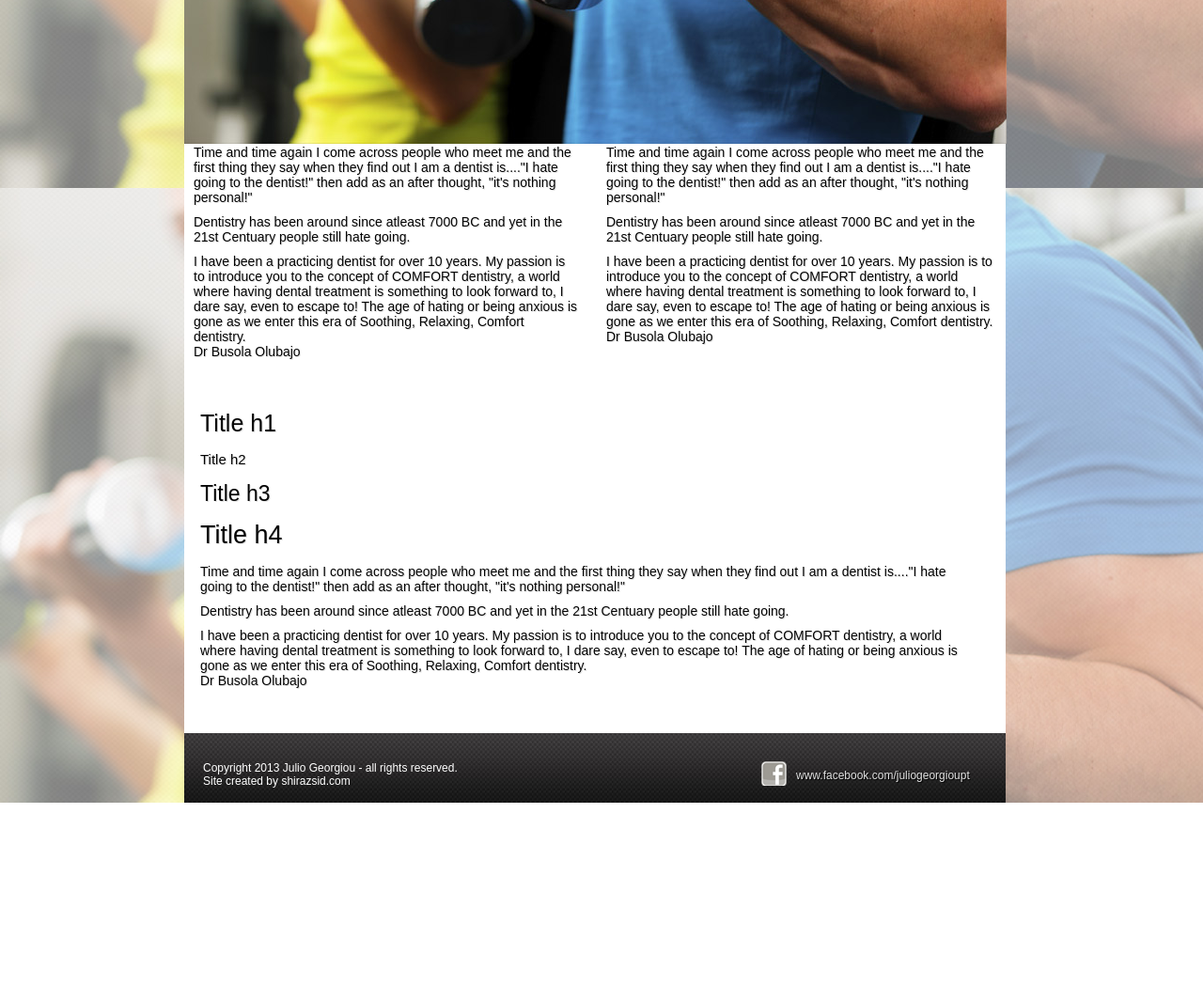
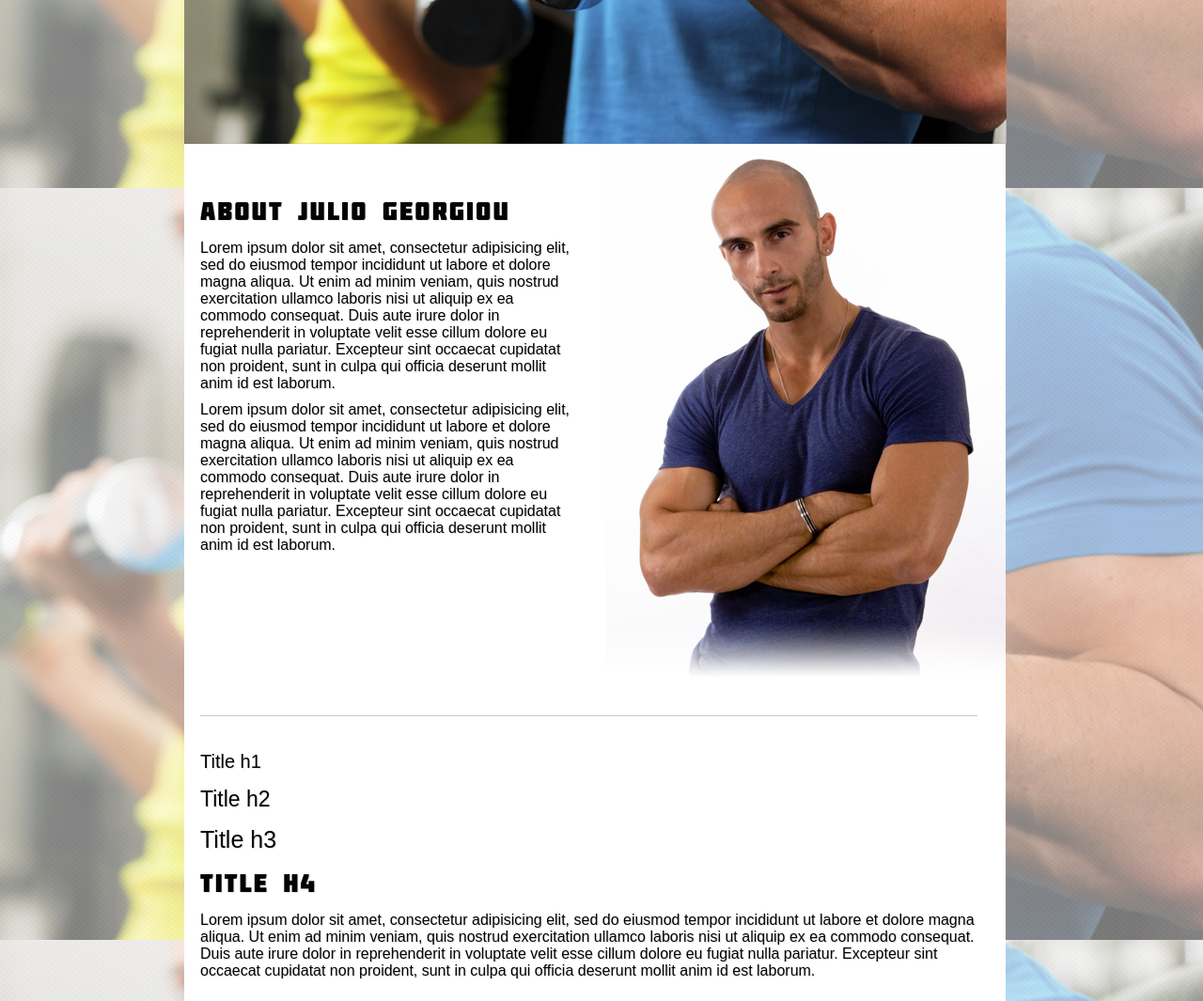
Before and after one commit to shazsid/_build, a plain HTML site: page index.html in a window 1280 px wide. Shown: the part 600-1665 px from the top of the page at 94% size. Before the commit the page ends 1454 px from the top, so only its background shows below. Drawn offline with nearby package versions, Linux system fonts and the light colour scheme; a web font is replaced by a local one.

Commit message:
update divider and image

```diff
--- a/index.html
+++ b/index.html
@@ -3,6 +3,7 @@
 	<head>
 		<title>Julio Georgiou PT</title>
 		<link href="tpl/stylesheets/style.css" type="text/css" rel='stylesheet' />
+		<link href='http://fonts.googleapis.com/css?family=Fjord+One' rel='stylesheet' type='text/css'>
 		<script src="http://code.jquery.com/jquery-1.9.1.min.js"></script>
 	</head>
 	<body>
@@ -29,14 +30,16 @@
 			<div id="content">
 				<div id="content-wrap">
 					<div id="content-left-text" class="main-text-style">
-						<p>Time and time again I come across people who meet me and the first thing they say when they find out I am a dentist is...."I hate going to the dentist!" then add as an after thought, "it's nothing personal!"<br/></p>
-						<p>Dentistry has been around since atleast 7000 BC and yet in the 21st Centuary people still hate going.<br/></p>
-						<p>I have been a practicing dentist for over 10 years. My passion is to introduce you to the concept of COMFORT dentistry, a world where  having dental treatment is  something to look forward to, I dare say, even to escape to! The age of hating or being anxious is gone as we enter this era of Soothing, Relaxing, Comfort dentistry.<br/>Dr Busola Olubajo</p>
+						<br/><br/><br/>
+						<h4>About Julio Georgiou</h4>
+						<p>Lorem ipsum dolor sit amet, consectetur adipisicing elit, sed do eiusmod tempor incididunt ut labore et dolore magna aliqua. Ut enim ad minim veniam, quis nostrud exercitation ullamco laboris nisi ut aliquip ex ea commodo consequat. Duis aute irure dolor in reprehenderit in voluptate velit esse cillum dolore eu fugiat nulla pariatur. Excepteur sint occaecat cupidatat non proident, sunt in culpa qui officia deserunt mollit anim id est laborum.</p>
+						<p>Lorem ipsum dolor sit amet, consectetur adipisicing elit, sed do eiusmod tempor incididunt ut labore et dolore magna aliqua. Ut enim ad minim veniam, quis nostrud exercitation ullamco laboris nisi ut aliquip ex ea commodo consequat. Duis aute irure dolor in reprehenderit in voluptate velit esse cillum dolore eu fugiat nulla pariatur. Excepteur sint occaecat cupidatat non proident, sunt in culpa qui officia deserunt mollit anim id est laborum.</p>
 					</div>
 					<div id="content-right-text" class="main-text-style">
-						<p>Time and time again I come across people who meet me and the first thing they say when they find out I am a dentist is...."I hate going to the dentist!" then add as an after thought, "it's nothing personal!"<br/></p>
-						<p>Dentistry has been around since atleast 7000 BC and yet in the 21st Centuary people still hate going.<br/></p>
-						<p>I have been a practicing dentist for over 10 years. My passion is to introduce you to the concept of COMFORT dentistry, a world where  having dental treatment is  something to look forward to, I dare say, even to escape to! The age of hating or being anxious is gone as we enter this era of Soothing, Relaxing, Comfort dentistry.<br/>Dr Busola Olubajo</p>
+						<img src="tpl/images/julio-profile-pic.jpg" align="right"/>
+					</div>
+					<div id="content-divider" class="main-text-style">
+						<div class="divider-line">&nbsp;</div>
 					</div>
 					<div class="clear"></div>
 					<div id="content-full" class="main-text-style">
@@ -44,9 +47,7 @@
 						<h2>Title h2</h2>
 						<h3>Title h3</h3>
 						<h4>Title h4</h4>
-						<p>Time and time again I come across people who meet me and the first thing they say when they find out I am a dentist is...."I hate going to the dentist!" then add as an after thought, "it's nothing personal!"<br/></p>
-						<p>Dentistry has been around since atleast 7000 BC and yet in the 21st Centuary people still hate going.<br/></p>
-						<p>I have been a practicing dentist for over 10 years. My passion is to introduce you to the concept of COMFORT dentistry, a world where  having dental treatment is  something to look forward to, I dare say, even to escape to! The age of hating or being anxious is gone as we enter this era of Soothing, Relaxing, Comfort dentistry.<br/>Dr Busola Olubajo</p>
+						<p>Lorem ipsum dolor sit amet, consectetur adipisicing elit, sed do eiusmod tempor incididunt ut labore et dolore magna aliqua. Ut enim ad minim veniam, quis nostrud exercitation ullamco laboris nisi ut aliquip ex ea commodo consequat. Duis aute irure dolor in reprehenderit in voluptate velit esse cillum dolore eu fugiat nulla pariatur. Excepteur sint occaecat cupidatat non proident, sunt in culpa qui officia deserunt mollit anim id est laborum.</p>
 					</div>
 				</div>
 			</div>
--- a/tpl/stylesheets/style.css
+++ b/tpl/stylesheets/style.css
@@ -86,7 +86,7 @@ body{
 #header-left p{
 	font-family: 'Fjord One',arial, sans-serif;
 	font-weight: normal;
-	font-size: 18px;
+	font-size: 20px;
 	color: #ffffff;
 	padding-bottom:10px;
 	text-shadow: 1px 1px 0px #030303;
@@ -160,9 +160,10 @@ body{
 }
 #content-wrap{width: 874px; margin: 0 auto; height: auto; position: relative;}
 #content-full{float:left; position: relative; width: 827px; padding: 30px 30px 10px 17px;}
-#content-left{float:left; position: relative; width: 505px; padding: 30px 30px 10px 10px;}
+#content-divider{float:left; position: relative; width: 827px; padding: 5px 30px 5px 17px;}
+#content-left{float:left; position: relative; width: 505px; padding: 30px 30px 10px 17px;}
 #content-map{float:left; position: relative; width: 513px;padding-top: 30px;padding-bottom: 30px;}
-#content-left-text{float:left; position: relative; width: 409px; padding: 30px 30px 10px 10px;}
+#content-left-text{float:left; position: relative; width: 402px; padding: 30px 30px 10px 17px;}
 #content-right-text{float:left; position: relative; width: 425px;padding-top: 30px;padding-bottom: 30px;}
 #content-right-text p{padding-right: 10px;}
 
@@ -179,14 +180,23 @@ body{
 }*/
 
 .main-text-style h4{
-	font-family: 'Fjord One',arial, sans-serif;
+	font-family: 'MolotText',arial, sans-serif;
 	font-size: 27px;
 	color: #030303;
 	padding-bottom: 15px;
 	text-shadow: 1px 1px 0px #e3e3e3;
 	font-weight: lighter;
+	letter-spacing: 2px;
 }
 .main-text-style h3{
+	font-family: 'Fjord One',arial, sans-serif;
+	color: #030303;
+	font-size: 25px;
+	padding-bottom: 15px;
+	text-shadow: 1px 1px 0px #e3e3e3;
+	font-weight: lighter;
+}
+.main-text-style h2{
 	font-family: 'Fjord One',arial, sans-serif;
 	color: #030303;
 	font-size: 23px;
@@ -194,17 +204,9 @@ body{
 	text-shadow: 1px 1px 0px #e3e3e3;
 	font-weight: lighter;
 }
-.main-text-style h2{
-	font-family: 'Fjord One',arial, sans-serif;
-	color: #030303;
-	font-size: 15px;
-	padding-bottom: 15px;
-	text-shadow: 1px 1px 0px #e3e3e3;
-	font-weight: lighter;
-}
 .main-text-style h1{
 	font-family: 'Fjord One',arial, sans-serif;
-	font-size: 25px;
+	font-size: 20px;
 	color: #030303;
 	padding-bottom: 15px;
 	text-shadow: 1px 1px 0px #e3e3e3;
@@ -213,7 +215,7 @@ body{
 .main-text-style p{
 	font-family: 'Fjord One',arial, sans-serif;
 	font-weight: normal;
-	font-size: 14px;
+	font-size: 16px;
 	color: #030303;
 	padding-bottom:10px;
 	text-shadow: 1px 1px 0px #e3e3e3;
```
Also changed, not shown: tpl/images/julio-profile-pic.jpg (added).
